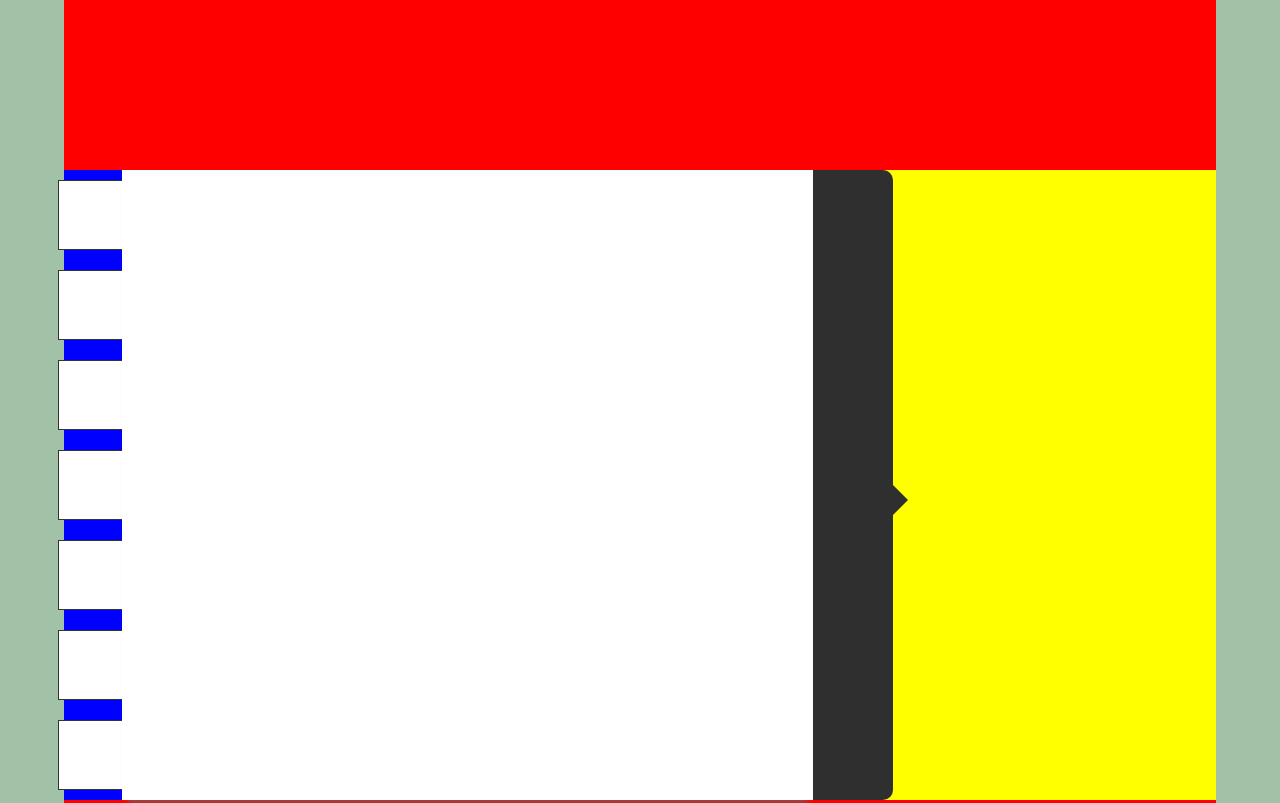
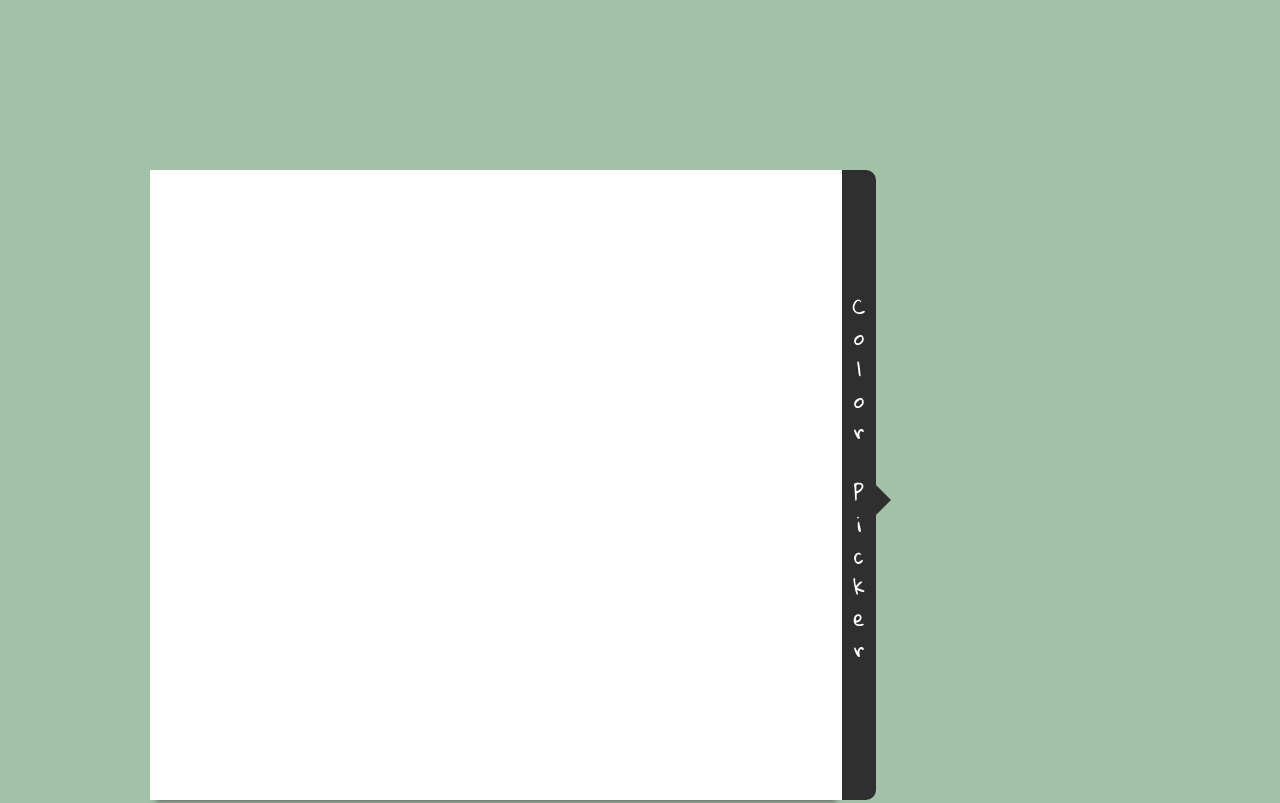
Before and after one commit to laere/DrawingBoard, a website: page index.html in a window 1280 px wide. Shown: the top 803 px of the page. Drawn offline with Linux system fonts and the light colour scheme; files that its build step writes are made by us from their sources; files whose address does not match are found by name.

Commit message:
added color picker font and basic styling

```diff
--- a/css/_vars.scss
+++ b/css/_vars.scss
@@ -1,3 +1,6 @@
+@import url(https://fonts.googleapis.com/css?family=Gloria+Hallelujah);
+
+$mfont: 'Gloria Hallelujah', sans-serif;
 $bg:#A2C2A8;
 $bg-w:#fff;
 $bg-g:#666;
--- a/css/main.scss
+++ b/css/main.scss
@@ -22,6 +22,9 @@ html {
   box-sizing: $bx;
 }
 
+body {
+  font-family: $mfont;
+}
 /*****************
 CANVAS AND COLORSS
 *****************/
@@ -31,7 +34,7 @@ CANVAS AND COLORSS
   margin: 0 auto;
   width: 90%;
   height: 970px;
-  background-color: red;
+//  background-color: red;
     canvas {
       width: 60%;
       height: 65%;
@@ -41,7 +44,7 @@ CANVAS AND COLORSS
     #colors {
       width: 5%;
       height: 65%;
-      background-color: blue;
+    //  background-color: blue;
       // box-shadow: 0 8px 6px -6px $bg-g;
       @include flex;
       flex-flow: column nowrap;
@@ -69,9 +72,9 @@ CANVAS AND COLORSS
       }
     }
     #color-picker-wrapper   {
-      width: 35%;
+      width: 30%;
       height: 65%;
-      background-color: yellow;
+    //  background-color: yellow;
       position: relative;
       #color-picker-arrow {
         width: 0;
@@ -80,17 +83,26 @@ CANVAS AND COLORSS
         border-top: 15px solid transparent;
         border-bottom: 15px solid transparent;
         position: absolute;
-        left: 20%;
+        left: 10%;
         top: 50%;
       }
       #color-picker-body {
+        display: flex;
+        align-items: center;
+        justify-content: center;
         height: 100%;
-        width: 20%;
+        width: 10%;
         background-color: #2f2f2f;
         position: absolute;
         left: 0%;
         border-top-right-radius: 10px;
         border-bottom-right-radius: 10px;
+        p {
+          color: white;
+          text-align: center;
+          font-size: 1.3em;
+        }
+
       }
     }
 
--- a/index.html
+++ b/index.html
@@ -19,19 +19,19 @@
       <![endif]-->
   <div id="container">
       <div id="colors">
+        <!-- <div class="color"></div>
         <div class="color"></div>
         <div class="color"></div>
         <div class="color"></div>
         <div class="color"></div>
         <div class="color"></div>
-        <div class="color"></div>
-        <div class="color"></div>
+        <div class="color"></div> -->
       </div>
       <canvas></canvas>
       <div id="color-picker-wrapper">
         <div id="color-picker-arrow"></div>
         <div id="color-picker-top"></div>
-        <div id="color-picker-body"></div>
+        <div id="color-picker-body"><p>C<br>o<br>l<br>o<br>r<br> <br>P<br>i<br>c<br>k<br>e<br>r<br></p></div>
     </div>
   </div>
 
```
Also changed, not shown: css/main.css, 1 other file.
